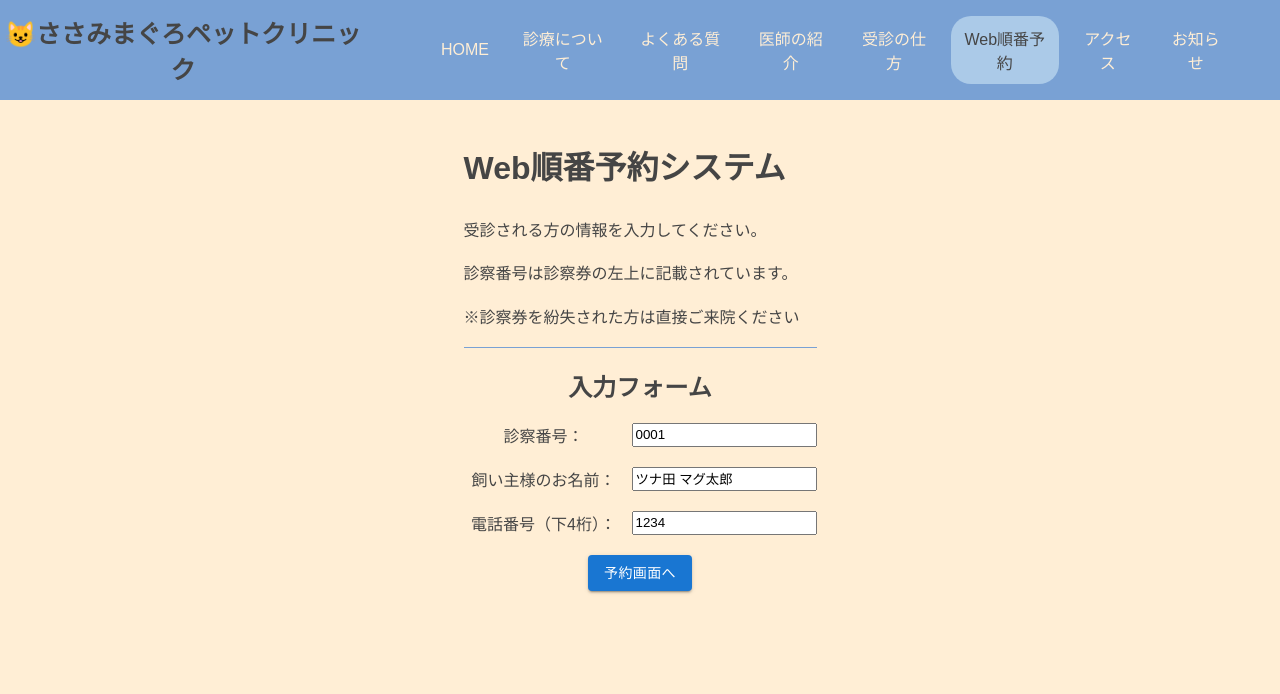
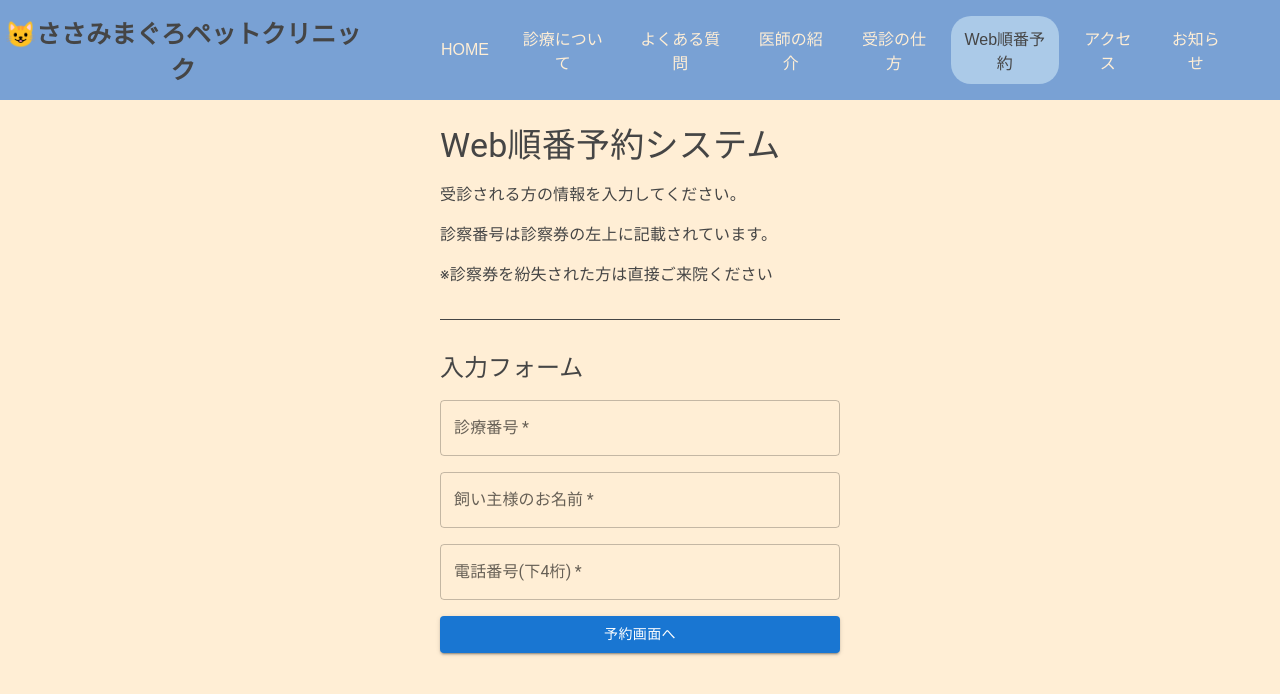
Before and after one commit to ichigatsu01/reserve_system_2, a React (Vite) app: page / in a window 1280 px wide. Shown: the top 694 px of the page. Built offline with nearby package versions, Linux system fonts and the light colour scheme.

Commit message:
ログイン画面へのMUI実装

```diff
--- a/src/App.css
+++ b/src/App.css
@@ -50,7 +50,7 @@ body {
 }
 
 /** メイン */
-#login-screen {
+/* #login-screen {
     height: 80vh;
     display: flex;
     justify-content: center;
@@ -61,7 +61,6 @@ body {
 #login-announce {
     text-align: left;
     line-height: 1.7;
-    /* margin-bottom: 20px; */
     border-bottom: 1px solid #79A1D4;
 }
 
@@ -74,17 +73,9 @@ body {
 #login-btn {
     height: 50px;
     width: 100px;
-}
+} */
 
-.form-row {
-    display: flex;
-    margin-bottom: 20px;
-    justify-content: center;
-}
-.form-row label {
-    width: 160px; /* ラベルの幅を揃える */
-    margin-right: 8px;
-}
+
 
 /* *予約管理画面 */
 #user-management-screen {
--- a/src/components/login/Login.tsx
+++ b/src/components/login/Login.tsx
@@ -1,7 +1,7 @@
 // import React from 'react'
 import { useContext } from "react"
 import { FunctionContext } from "../providers/FunctionProvider"
-import { Button } from "@mui/material"
+import { Button, Divider, Stack, TextField, Typography } from "@mui/material"
 
 
 const Login = () => {
@@ -17,51 +17,27 @@ const Login = () => {
     // }
 
     return (
-    <div id="login-screen">
-        <div>
-            <div id="login-announce">
-                <h1>Web順番予約システム</h1>
-                <p>受診される方の情報を入力してください。</p>
-                <p>診察番号は診察券の左上に記載されています。</p>
-                <p>※診察券を紛失された方は直接ご来院ください</p>
-            </div>
-            <h2>入力フォーム</h2>
-            <div id="login-form">
-                    <div className="form-row">
-                        <label htmlFor="num">診察番号：</label>
-                        <input type="text" id="num" name="num" required placeholder="0001" value="0001"></input>
-                    </div>
-                    <div className="form-row">
-                        <label htmlFor="name">飼い主様のお名前：</label>
-                        <input type="text" id="name" name="name" required placeholder="ツナ田 マグ太郎" value="ツナ田 マグ太郎"></input>
-                    </div>
-                    <div className="form-row">
-                        <label htmlFor="tel">電話番号（下4桁）：</label>
-                        <input type="text" id="tel" name="tel" required placeholder="1234" value="1234"></input>
-                    </div>
-                    <div className="form-row">
-                        {/* <input
-                            type="submit"
-                            id="login-btn"
-                            value="予約画面へ"
-                            onClick={()=>{
-                                console.log('ログインボタンがおされたよ')
-                                setIsLogin(true)
-                            }}
-                        ></input> */}
-                        <Button
-                            variant="contained"
-                            onClick={() => {
-                                console.log('ログインボタンがおされたよ')
-                                setIsLogin(true)
-                            }}
-                        >
-                            予約画面へ
-                        </Button>
-                    </div>
-            </div>
-        </div>
-    </div>
+        <Stack spacing={4} sx={{maxWidth: '400px', mx: 'auto', my: '25px'}}>
+            <Stack spacing={2}>
+                <Typography variant="h4">Web順番予約システム</Typography>
+                <Typography variant="body1">受診される方の情報を入力してください。</Typography>
+                <Typography variant="body1">診察番号は診察券の左上に記載されています。</Typography>
+                <Typography variant="body1">※診察券を紛失された方は直接ご来院ください</Typography>
+            </Stack>
+            <Divider variant="middle" sx={{borderColor: '#454545'}}/>
+            <Stack spacing={2}>
+                <Typography variant="h5">入力フォーム</Typography>
+                <TextField id="num" label="診療番号" required/>
+                <TextField id="num" label="飼い主様のお名前" required/>
+                <TextField id="num" label="電話番号(下4桁)" required/>
+                <Button
+                    variant="contained"
+                    onClick={() => setIsLogin(true)}
+                >
+                    予約画面へ
+                </Button>
+            </Stack>
+        </Stack>
     )
 }
 
```
Also changed, not shown: 1 other file (tests, documents, lock files or other folders).
